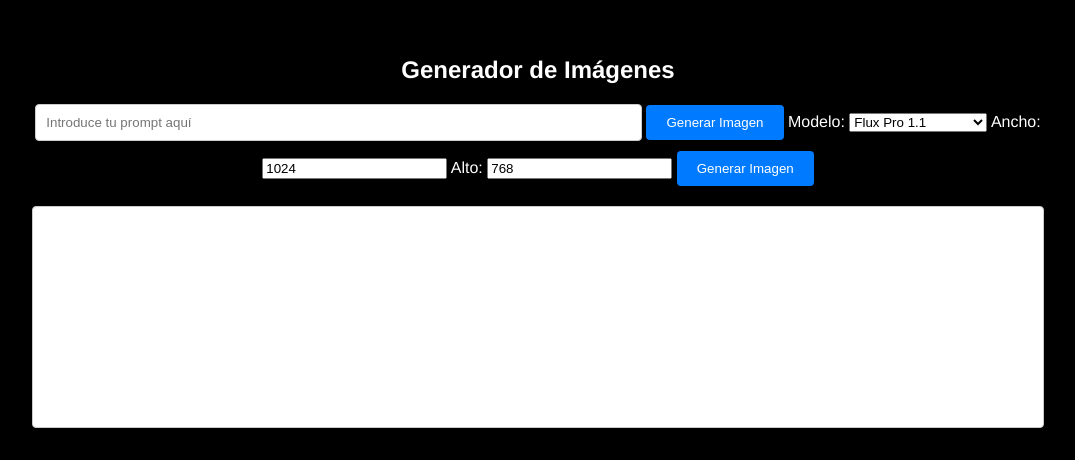
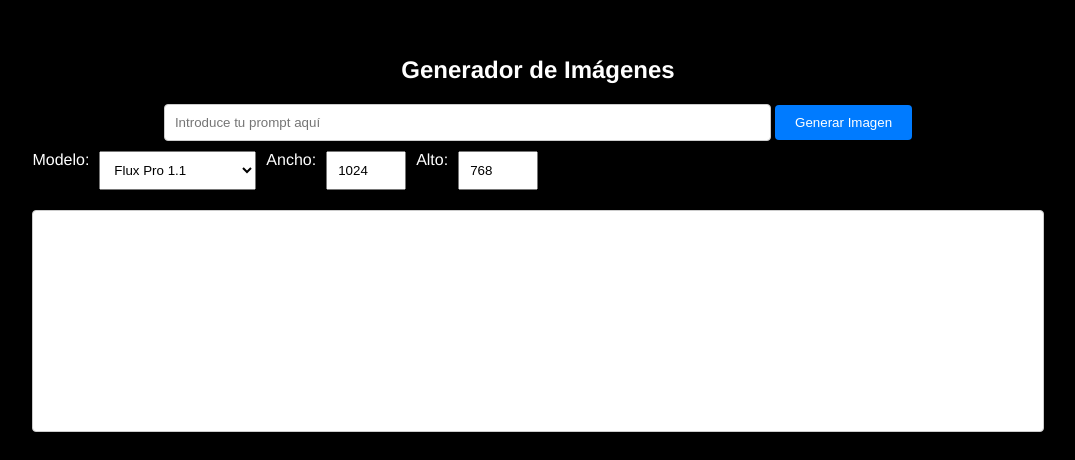
Before and after one commit to aizetachan/WEBZITE, a plain HTML site: page index.html in a window 1280 px wide. Shown: the part 2072-2532 px from the top of the page, without its empty margins (102-1177 px from the left). Drawn offline with Linux system fonts and the light colour scheme.

Commit message:
interface for input and properties

```diff
--- a/index.css
+++ b/index.css
@@ -157,3 +157,36 @@ padding: 40px;
     min-height: 200px;
     background-color: #fff;
 }
+
+.input-container {
+    margin-bottom: 20px;
+}
+
+.input-field {
+    padding: 10px;
+    margin-right: 10px;
+}
+
+.button {
+    padding: 10px 20px;
+    cursor: pointer;
+}
+
+.options-container {
+    margin-bottom: 20px;
+}
+
+.model-dimensions {
+    display: flex;
+    flex-wrap: wrap;
+    gap: 10px;
+}
+
+.dropdown {
+    padding: 10px;
+}
+
+.dimension-input {
+    width: 80px;
+    padding: 10px;
+}
--- a/index.html
+++ b/index.html
@@ -57,29 +57,30 @@
     </section>
     <section id="prompt-section">
       <h2>Generador de Imágenes</h2>
-      <input type="text" id="prompt-input" placeholder="Introduce tu prompt aquí">
+      <div id="input-container">
+        <input type="text" id="prompt-input" placeholder="Introduce tu prompt aquí" />
         <button id="generate-button">Generar Imagen</button>
+    </div>
+    <div class="options-container">
+      <div class="model-dimensions">
           <label for="model-select">Modelo:</label>
-      <select id="model-select">
+          <select id="model-select" class="dropdown">
               <option value="flux-pro-1.1">Flux Pro 1.1</option>
               <option value="flux-pro">Flux Pro</option>
               <option value="flux-dev">Flux Dev</option>
               <option value="flux-pro-1.1-ultra">Flux Pro 1.1 Ultra</option>
-
               <option value="flux-pro-1.0-fill">Flux Pro 1.0 Fill</option>
               <option value="flux-pro-1.0-canny">Flux Pro 1.0 Canny</option>
               <option value="flux-pro-1.0-depth">Flux Pro 1.0 Depth</option>
-        <option value="stable-diffusion-3.0">Stable Diffusion 3.0</option>
-        <option value="stable-diffusion-3.5">Stable Diffusion 3.5</option>
           </select>
 
           <label for="width-input">Ancho:</label>
-      <input type="number" id="width-input" value="1024">
+          <input type="number" id="width-input" class="dimension-input" value="1024">
 
           <label for="height-input">Alto:</label>
-      <input type="number" id="height-input" value="768">
-
-      <button id="generate-button">Generar Imagen</button>
+          <input type="number" id="height-input" class="dimension-input" value="768">
+      </div>
+  </div>
       <div id="loader"></div>
       <div id="image-display">
         <!-- Aquí se mostrará la imagen generada -->
```
Lines whose indentation alone changed are shown as unchanged.
